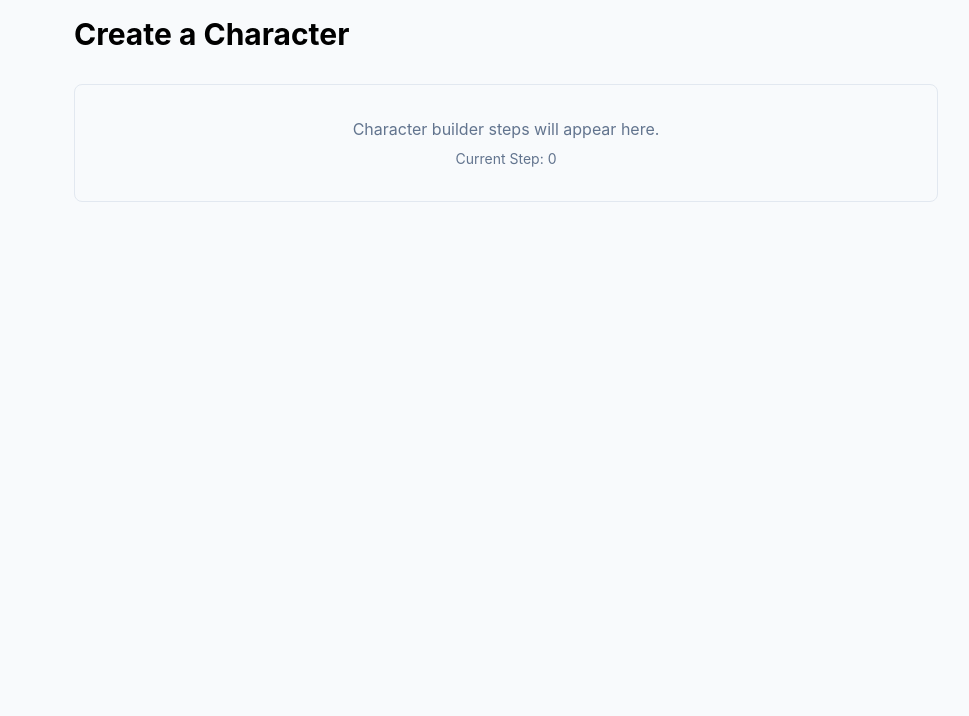
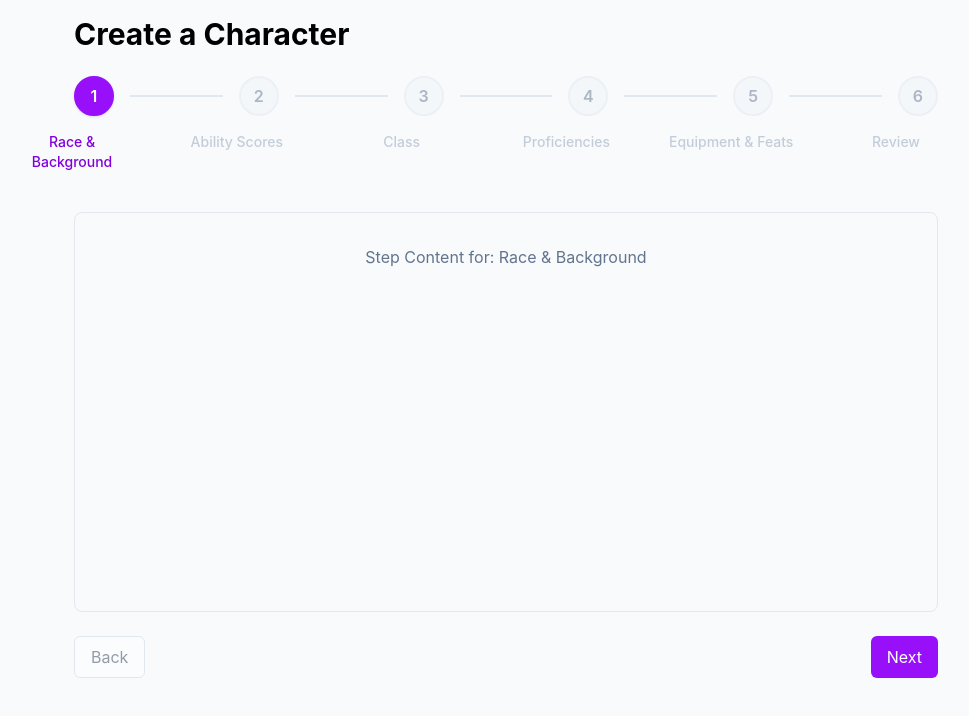
Before and after one commit to F00bis/5eCharacterBuilder, a React (Vite) app: page /characters/new in a window 1280 px wide. Shown: the top 716 px of the page, without its empty margins (134-1103 px from the left). Built offline with nearby package versions, Linux system fonts and the light colour scheme.

Commit message:
stepper component

```diff
--- /dev/null
+++ b/src/components/ui/stepper.tsx
@@ -0,0 +1,90 @@
+import { Check } from 'lucide-react';
+import React from 'react';
+import { cn } from '../../lib/utils';
+
+export interface Step {
+  id: string;
+  label: string;
+  description?: string;
+  isValid?: boolean;
+}
+
+export interface StepperProps {
+  steps: Step[];
+  currentStep: number;
+  onStepClick?: (stepIndex: number) => void;
+  className?: string;
+}
+
+export function Stepper({ steps, currentStep, onStepClick, className }: StepperProps) {
+  return (
+    <div className={cn('w-full', className)}>
+      <div className="flex flex-row items-center justify-between w-full relative">
+        {steps.map((step, index) => {
+          const isActive = index === currentStep;
+          const isCompleted = index < currentStep;
+
+          return (
+            <React.Fragment key={step.id}>
+              {/* Step Item */}
+              <div
+                className={cn(
+                  "flex flex-col items-center group relative z-10",
+                  (isCompleted || isActive) && onStepClick ? "cursor-pointer" : "cursor-not-allowed"
+                )}
+                onClick={() => {
+                  if (onStepClick && (isCompleted || isActive)) {
+                    onStepClick(index);
+                  }
+                }}
+              >
+                {/* Indicator */}
+                <div
+                  className={cn(
+                    "flex items-center justify-center w-10 h-10 rounded-full border-2 font-semibold transition-colors duration-200",
+                    isCompleted ? "bg-green-500 border-green-500 text-white" :
+                    isActive ? "bg-purple-600 border-purple-600 text-white shadow-sm" :
+                    "bg-slate-100 border-slate-200 text-slate-500 opacity-50"
+                  )}
+                >
+                  {isCompleted ? <Check className="w-6 h-6" /> : index + 1}
+                </div>
+
+                {/* Label */}
+                <div className="absolute top-12 mt-2 text-center w-32 -ml-11">
+                  <p className={cn(
+                    "text-sm font-medium",
+                    isActive ? "text-purple-700" :
+                    isCompleted ? "text-slate-700" :
+                    "text-slate-400 opacity-50"
+                  )}>
+                    {step.label}
+                  </p>
+                  {step.description && (
+                    <p className="text-xs text-slate-500 hidden md:block">
+                      {step.description}
+                    </p>
+                  )}
+                </div>
+              </div>
+
+              {/* Connecting Line (don't render after the last item) */}
+              {index < steps.length - 1 && (
+                <div
+                  className={cn(
+                    "h-0.5 flex-1 mx-4 transition-colors duration-200",
+                    isCompleted ? "bg-green-500" : "bg-slate-200"
+                  )}
+                />
+              )}
+            </React.Fragment>
+          );
+        })}
+      </div>
+      {/* Spacer to account for absolute positioned labels */}
+      <div className="h-16 w-full"></div>
+    </div>
+  );
+}
+
+export default Stepper;
--- a/src/pages/CharacterCreator.tsx
+++ b/src/pages/CharacterCreator.tsx
@@ -1,6 +1,8 @@
-import { useEffect } from 'react';
+import { useEffect, useMemo } from 'react';
 import { useParams } from 'react-router-dom';
 import { useCharacterBuilder } from '../contexts/CharacterBuilderContextTypes';
+import Stepper from '../components/ui/stepper';
+import type { Step } from '../components/ui/stepper';
 
 interface CharacterCreatorProps {
   mode: 'create' | 'levelup';
@@ -26,16 +28,78 @@ export default function CharacterCreator({ mode }: CharacterCreatorProps) {
     }
   }, [mode, characterId, state.mode, state.baseCharacterId, dispatch]);
 
+  const steps = useMemo<Step[]>(() => {
+    if (mode === 'create') {
+      return [
+        { id: 'race', label: 'Race & Background', isValid: true },
+        { id: 'abilities', label: 'Ability Scores', isValid: true },
+        { id: 'class', label: 'Class', isValid: true },
+        { id: 'proficiencies', label: 'Proficiencies', isValid: true },
+        { id: 'equipment', label: 'Equipment & Feats', isValid: true },
+        { id: 'review', label: 'Review', isValid: true },
+      ];
+    } else {
+      return [
+        { id: 'class', label: 'Class & Level', isValid: true },
+        { id: 'proficiencies', label: 'Proficiencies', isValid: true },
+        { id: 'feats', label: 'ASI & Feats', isValid: true },
+        { id: 'review', label: 'Review', isValid: true },
+      ];
+    }
+  }, [mode]);
+
+  const handleNext = () => {
+    if (state.currentStep < steps.length - 1) {
+      dispatch({ type: 'SET_STEP', step: state.currentStep + 1 });
+    }
+  };
+
+  const handleBack = () => {
+    if (state.currentStep > 0) {
+      dispatch({ type: 'SET_STEP', step: state.currentStep - 1 });
+    }
+  };
+
+  const handleStepClick = (stepIndex: number) => {
+    dispatch({ type: 'SET_STEP', step: stepIndex });
+  };
+
   return (
     <div className="container mx-auto p-4 max-w-4xl">
       <h1 className="text-3xl font-bold mb-6">
         {mode === 'create' ? 'Create a Character' : 'Level Up Character'}
       </h1>
 
-      {/* Stepper will be added here in Phase 3 */}
-      <div className="mt-8 bg-slate-50 border border-slate-200 rounded-lg p-8 text-center text-slate-500">
-        <p>Character builder steps will appear here.</p>
-        <p className="text-sm mt-2">Current Step: {state.currentStep}</p>
+      <div className="mb-8">
+        <Stepper
+          steps={steps}
+          currentStep={state.currentStep}
+          onStepClick={handleStepClick}
+        />
+      </div>
+
+      <div className="mt-8 bg-slate-50 border border-slate-200 rounded-lg p-8 min-h-[400px]">
+        {/* Render specific step content here based on state.currentStep */}
+        <div className="text-center text-slate-500">
+          <p>Step Content for: {steps[state.currentStep]?.label}</p>
+        </div>
+      </div>
+
+      <div className="mt-6 flex justify-between">
+        <button
+          onClick={handleBack}
+          disabled={state.currentStep === 0}
+          className="px-4 py-2 border border-slate-300 rounded-md text-slate-700 bg-white hover:bg-slate-50 disabled:opacity-50 disabled:cursor-not-allowed"
+        >
+          Back
+        </button>
+        <button
+          onClick={handleNext}
+          disabled={!steps[state.currentStep]?.isValid || state.currentStep === steps.length - 1}
+          className="px-4 py-2 bg-purple-600 text-white rounded-md hover:bg-purple-700 disabled:opacity-50 disabled:cursor-not-allowed"
+        >
+          Next
+        </button>
       </div>
     </div>
   );
```
Also changed, not shown: tsconfig.app.json (+19 -9 lines), 1 other file (tests, documents, lock files or other folders).
